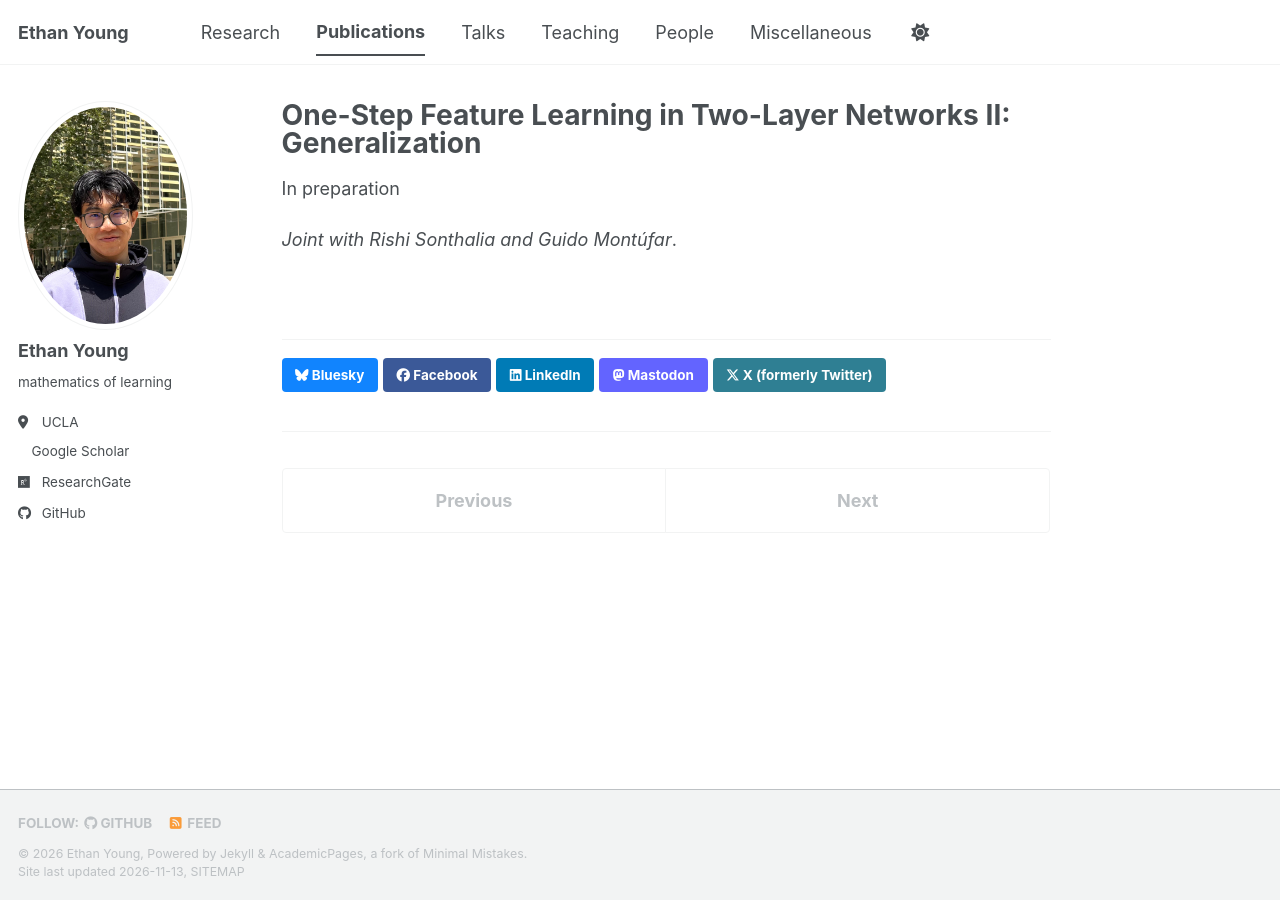
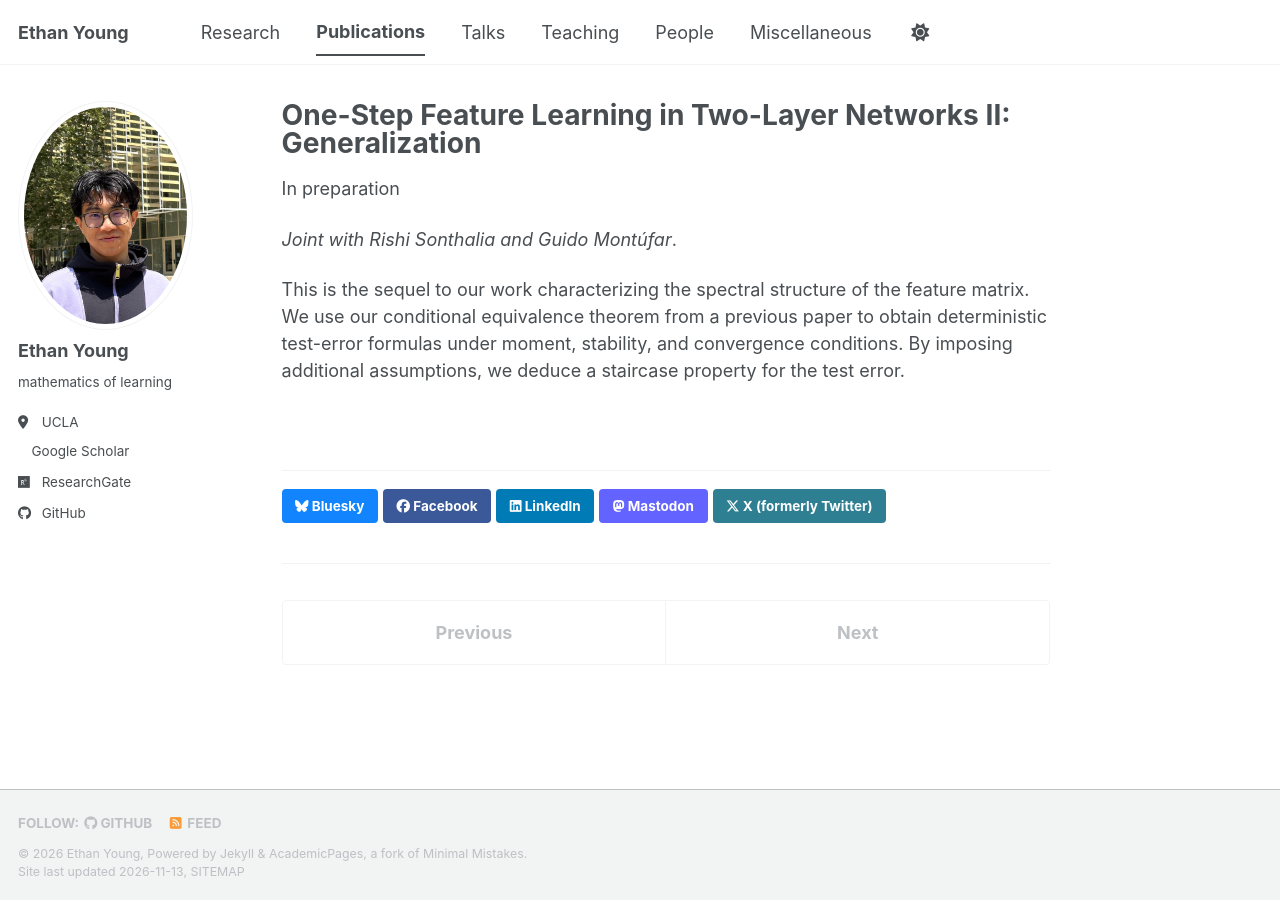
Before and after one commit to ethanjyoung/ethanjyoung.github.io, a Jekyll site: the page built from _publications/2027-generalization.md, in a window 1280 px wide. Built offline with Jekyll 4.4.1, drawn with Linux system fonts in a browser that asks for light colours; a style sheet for code colours, icons or effects is not loaded.

Commit message:
Update 2027-generalization.md

```diff
--- a/_publications/2027-generalization.md
+++ b/_publications/2027-generalization.md
@@ -14,3 +14,5 @@ citation:
 {% include base_path %}
 
 _Joint with Rishi Sonthalia and Guido Montúfar_.
+
+This is the sequel to our work characterizing the spectral structure of the feature matrix. We use our conditional equivalence theorem from a previous paper to obtain deterministic test-error formulas under moment, stability, and convergence conditions. By imposing additional assumptions, we deduce a staircase property for the test error.
```
